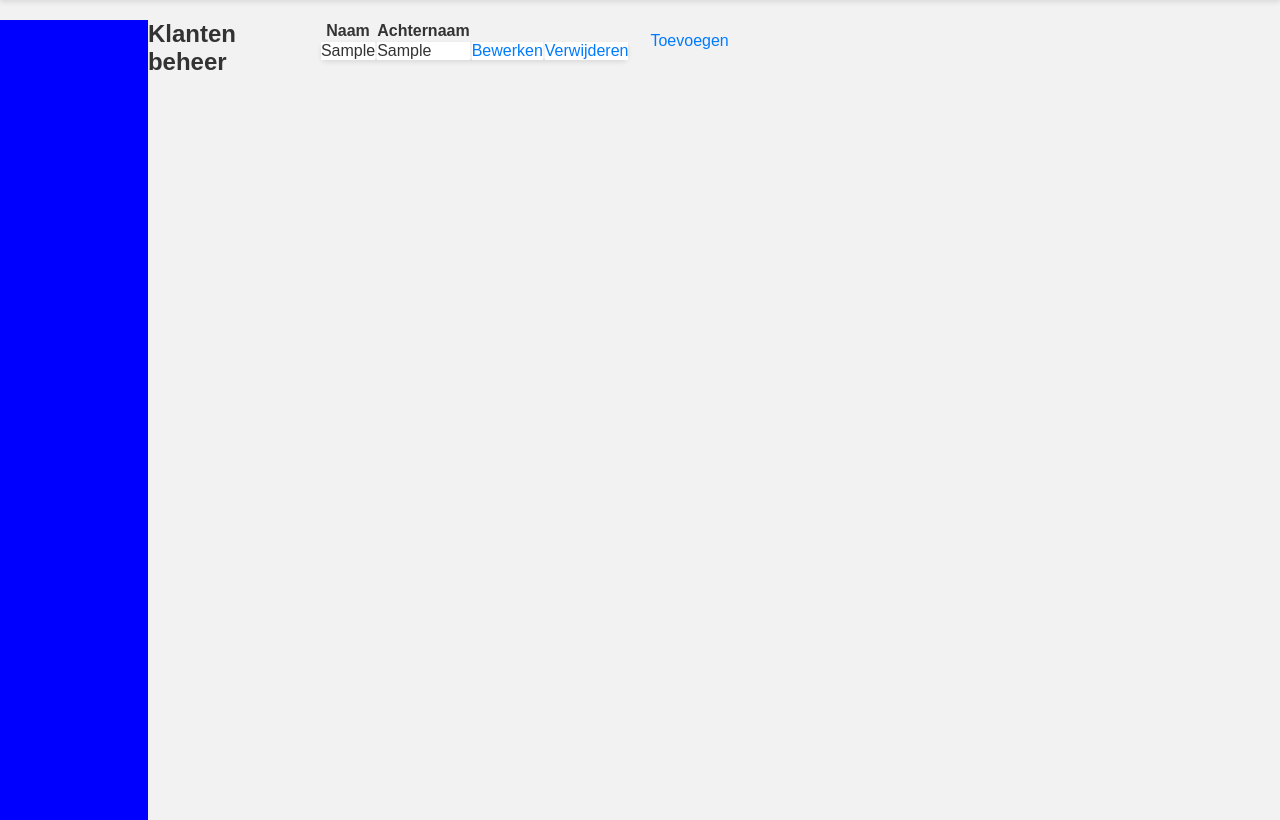
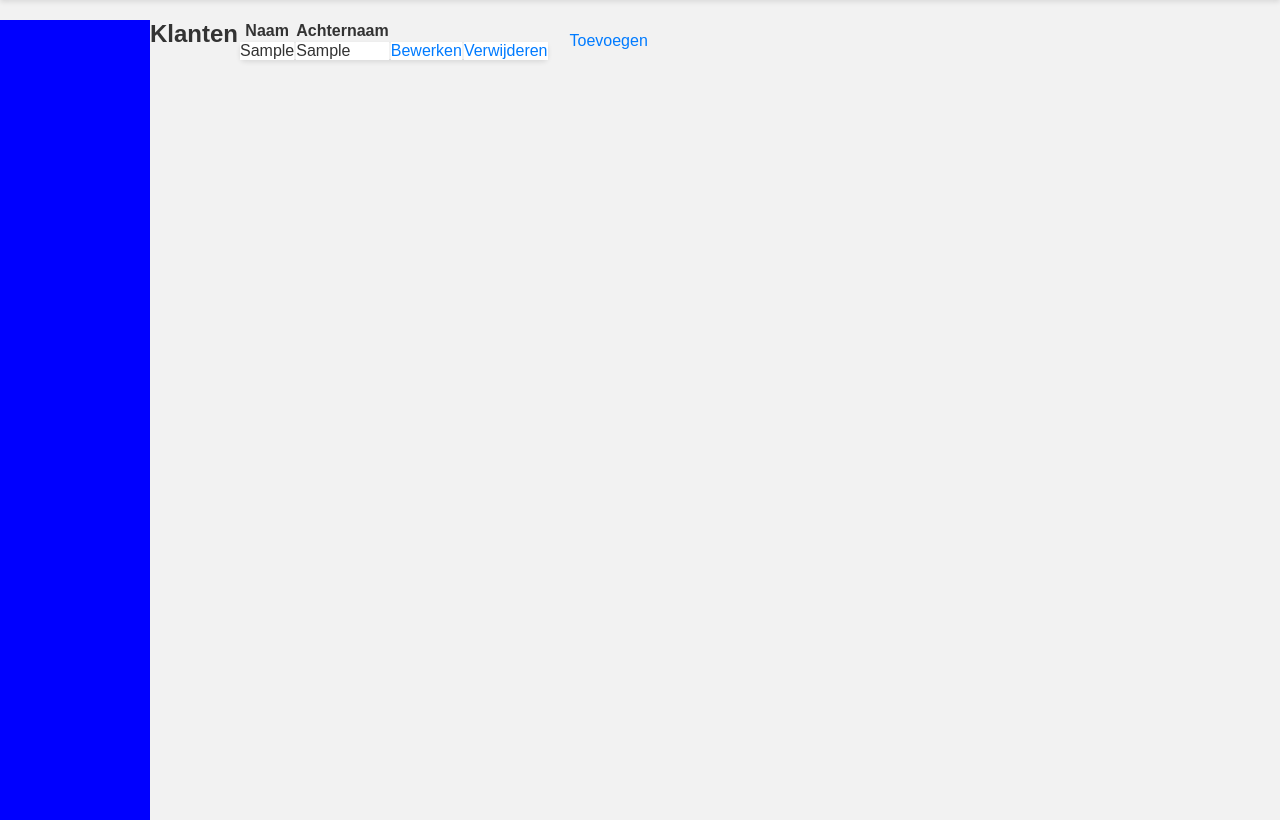
Before and after one commit to SamGolstein/BigBoyBobDeEchte, a PHP site: page /Public/Klanten/index.php in a window 1280 px wide. Shown: the part 50-870 px from the top of the page. Run offline with PHP 8.4, Linux system fonts and the light colour scheme; tables that the repository leaves empty or names only in its code hold one stand-in row (values such as "Sample post"); data that the repository does not hold is empty.

Commit message:
style aanpassingen

```diff
--- a/Public/Klanten/index.php
+++ b/Public/Klanten/index.php
@@ -30,7 +30,7 @@ $klant = $klanten->getAllKlanten();
     </nav>
     <main>
         <div class="filterBar"></div>
-        <h2>Klanten beheer</h2>
+        <h2>Klanten</h2>
         <div class="customers">
             <table>
                 <tr>
--- a/style/index.css
+++ b/style/index.css
@@ -38,7 +38,6 @@ main {
         font-size: 14px;
         color: #777;
     }
-
 
 .navBar {
     height: 50px;
@@ -93,6 +92,7 @@ h1 {
     font-size: 24px;
     font-weight: bold;
     margin-bottom: 10px;
+    margin: 0 auto;
 }
 
 p {
```
